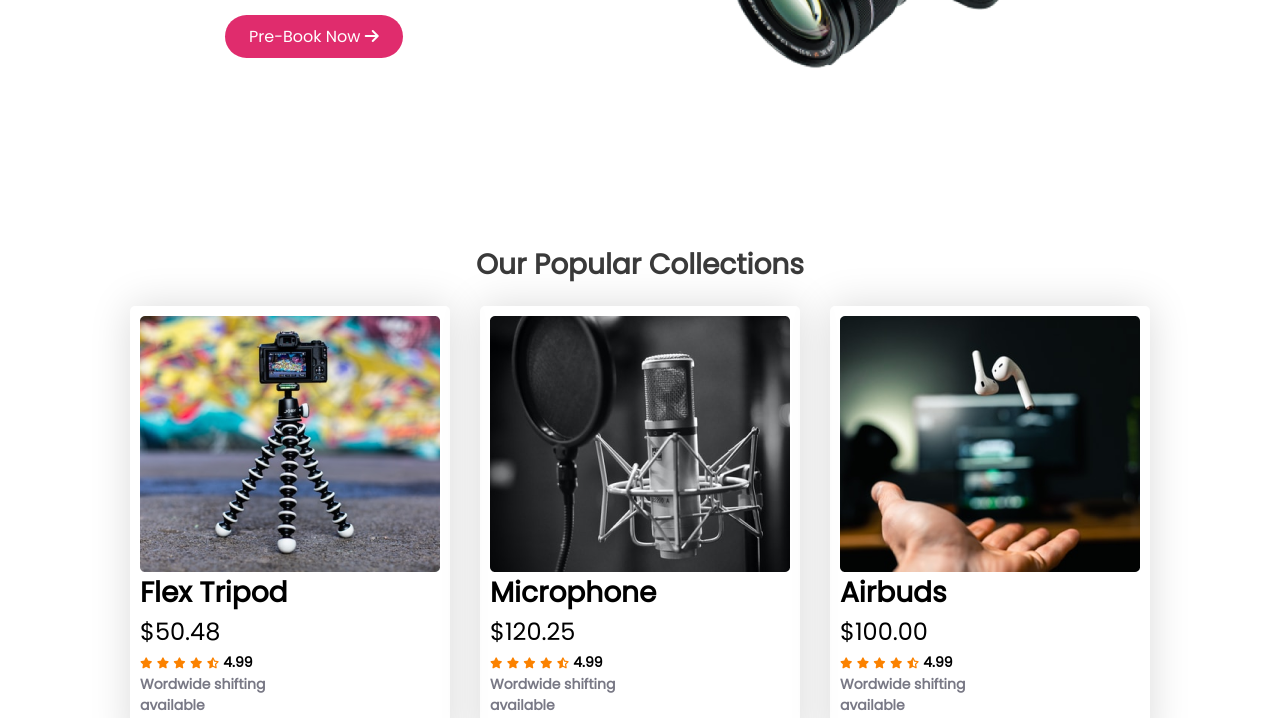
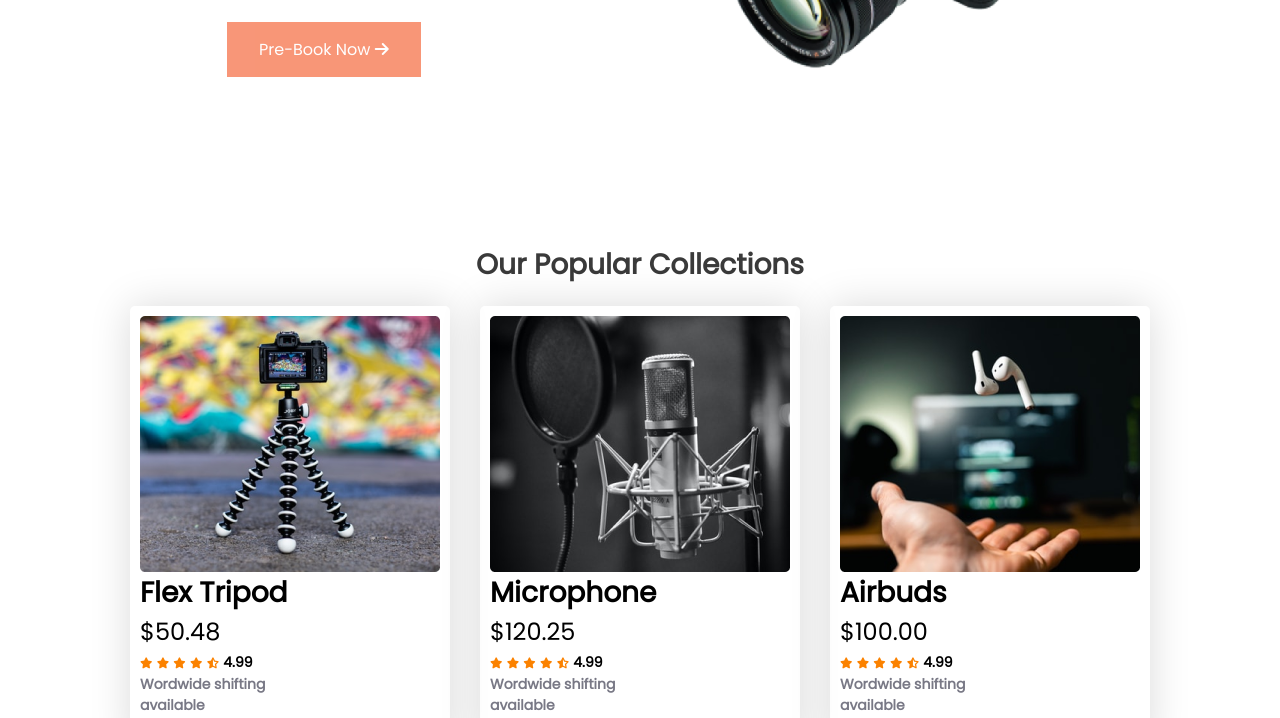
Before and after one commit to Suprio-Das/assignment-02, a plain HTML site: page index.html in a window 1280 px wide. Shown: the part 300-1018 px from the top of the page. Drawn offline with Linux system fonts and the light colour scheme.

Commit message:
button-changed

```diff
--- a/CSS/style.css
+++ b/CSS/style.css
@@ -18,25 +18,22 @@ body{
     display: flex;
     flex-direction: column;
     align-items: center;
+    margin:0 10px;
 }
 .primary-button{
+    background-color: #f4511e;
+    border: none;
+    color: white;
+    padding: 16px 32px;
+    text-align: center;
+    font-size: 16px;
+    margin: 4px 2px;
+    opacity: 0.6;
+    transition: 0.3s;
     text-decoration: none;
-    color: #ffffff;
-    font-size: 16px;
-    background-color: #E02C6D;
-    padding: 10px 24px;
-    border-radius: 41px;
 }
-.primary-button:hover{
-    cursor: pointer;
-    background-color: orange;
-    color: black;
-    transition: border 0.2s,background-color 0.2s, color 0.2s;
-}
-.primary-button:hover .fa-arrow-right{
-    transform: translateX(15px);
-    color: black;
-}
+.primary-button:hover {opacity: 1}
+
 /*--------------------------------
         header section
 ----------------------------------*/
@@ -75,6 +72,7 @@ header h2{
     color: #3A3A3A;
     letter-spacing: 1px;
     margin-bottom: 24px;
+    margin-top: 25px;
 }
 .top-quotes{
     margin-bottom: 40px;
```
